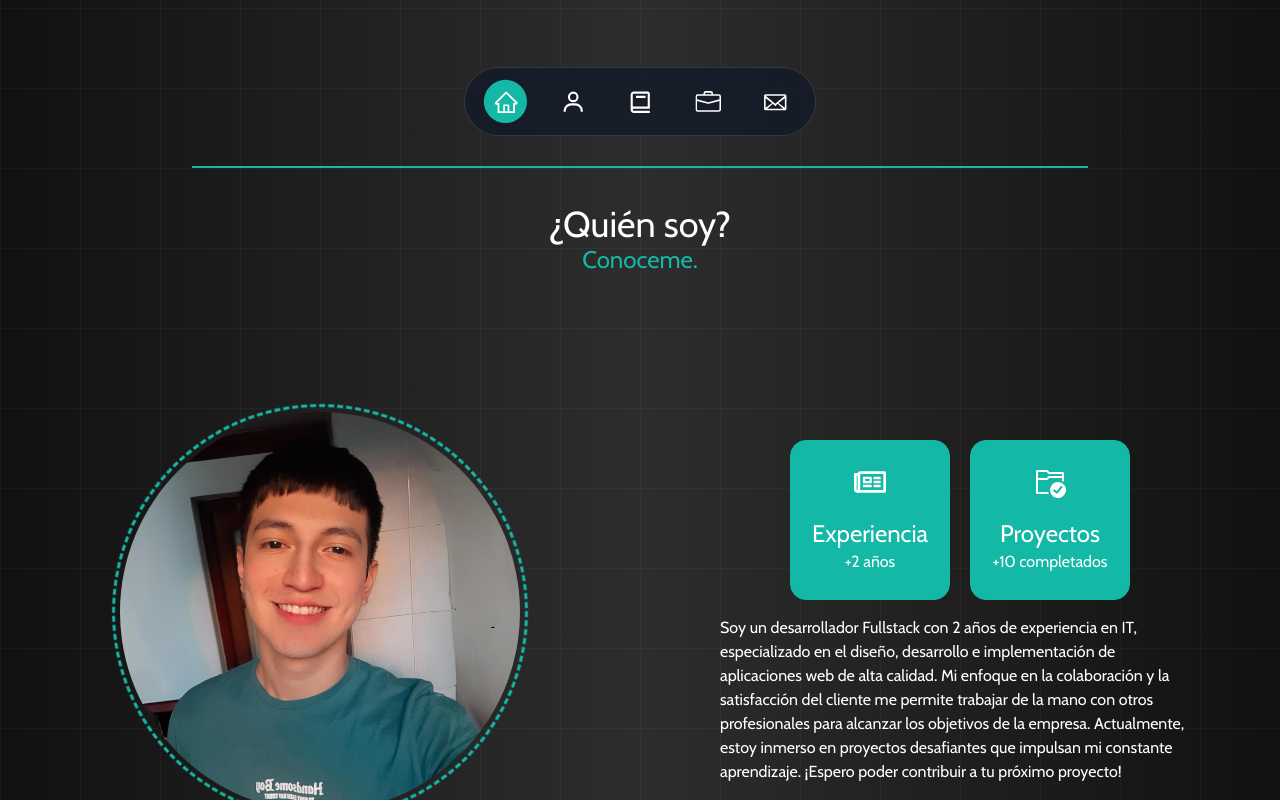
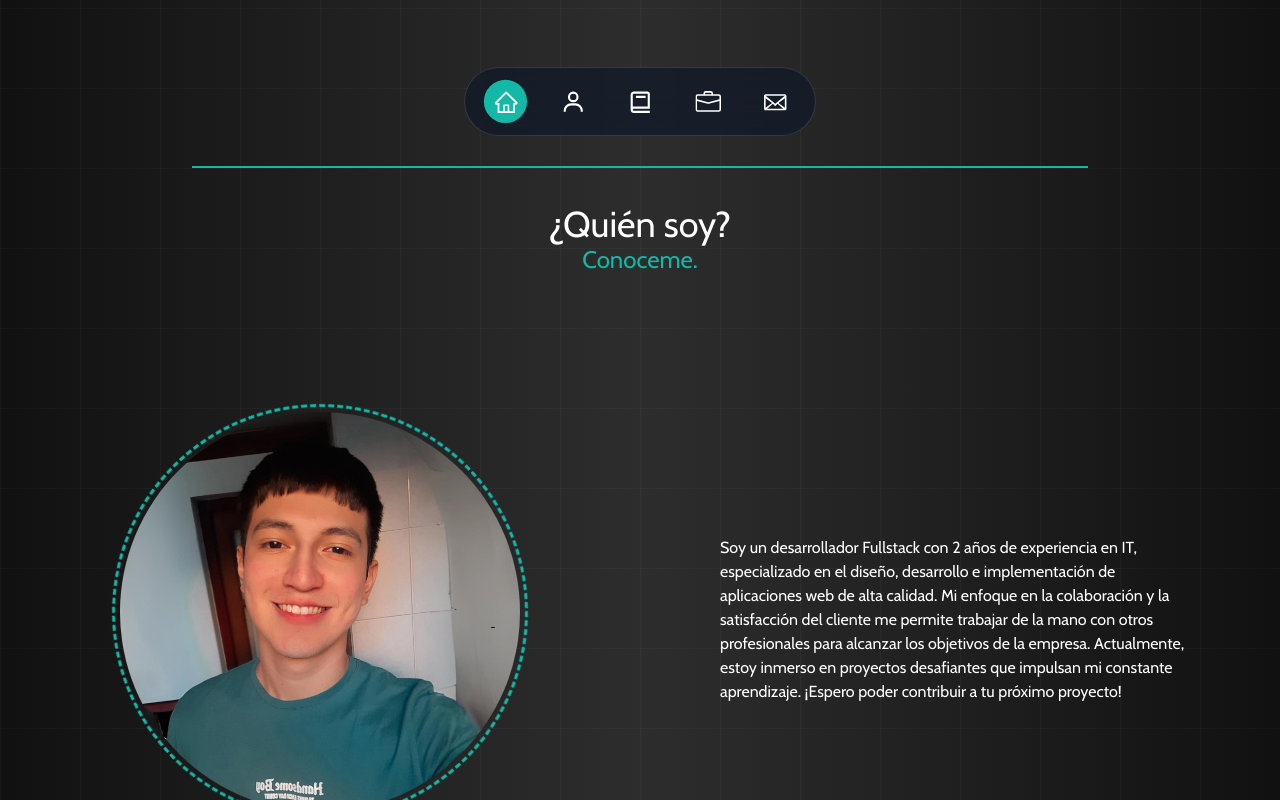
Before and after one commit to RodriEscalera/portfolio, a Next.js app: page / in a window 1280 px wide. Shown: the part 632-1432 px from the top of the page. Built offline with nearby package versions, Linux system fonts and the light colour scheme.

Commit message:
remove experiencie square

```diff
--- a/src/components/Navbar/NavBar.module.css
+++ b/src/components/Navbar/NavBar.module.css
@@ -1,6 +1,39 @@
+.nav {
+  z-index: 3;
+  display: flex;
+  color: white;
+  justify-content: center;
+  align-items: center;
+  position: fixed;
+  right: 50%;
+  transform: translateX(50%);
+  bottom: 2rem;
+  width: 22rem;
+  height: 4.3rem;
+  border-radius: 3rem;
+}
+
+.ul {
+  display: flex;
+  gap: 2.5rem;
+}
+
 .glass-effect {
   backdrop-filter: blur(16px) saturate(180%);
   -webkit-backdrop-filter: blur(16px) saturate(180%);
   background-color: rgba(17, 25, 40, 0.75);
   border: 1px solid rgba(255, 255, 255, 0.125);
 }
+
+@media (max-width: 370px) {
+  .nav {
+    width: 90%;
+    padding-left: 1rem;
+    padding-right: 1rem;
+  }
+  .ul {
+    justify-content: space-around;
+    gap: 0.5rem;
+    width: 100%;
+  }
+}
--- a/src/components/Navbar/NavBar.tsx
+++ b/src/components/Navbar/NavBar.tsx
@@ -42,10 +42,8 @@ const NavBar = () => {
   };
 
   return (
-    <nav
-      className={`z-30 flex text-white justify-center items-center fixed right-1/2 translate-x-2/4 bottom-[2rem] w-[22rem] h-[4.3rem] rounded-[3rem] ${style["glass-effect"]}`}
-    >
-      <ul className="flex gap-10">
+    <nav className={`${style["nav"]} ${style["glass-effect"]}`}>
+      <ul className={style["ul"]}>
         <li>
           <IconButton
             onClick={onSelectNavButton}
--- a/src/sections/AboutMe/AboutMe.tsx
+++ b/src/sections/AboutMe/AboutMe.tsx
@@ -1,8 +1,8 @@
 "use client";
 import Image from "next/image";
 import React, { FC } from "react";
-import { FaRegNewspaper } from "react-icons/fa";
-import { VscFolderActive } from "react-icons/vsc";
+// import { FaRegNewspaper } from "react-icons/fa";
+// import { VscFolderActive } from "react-icons/vsc";
 import style from "./AboutMe.module.css";
 
 const HeaderSection: FC = () => {
@@ -14,30 +14,30 @@ const HeaderSection: FC = () => {
   );
 };
 
-const SquaresContainer: FC = () => {
-  return (
-    <div className="flex max-[660px]:w-[85%] min-[660px]:w-[75%] justify-center gap-5 ">
-      <div
-        className={`w-[10rem] h-[10rem] ${style["xp-projects-square"]} max-[415px]:scale-[0.8] bg-darkGreen rounded-[1rem] flex flex-col justify-center items-center gap-5`}
-      >
-        <FaRegNewspaper className="w-[2rem] h-[2rem] text-white" />
-        <div className="text-center text-white">
-          <h3 className="text-2xl">Experiencia</h3>
-          <p>+2 años</p>
-        </div>
-      </div>
-      <div
-        className={`w-[10rem] h-[10rem] max-[415px]:scale-[0.8] ${style["xp-projects-square"]} bg-darkGreen rounded-[1rem] flex flex-col justify-center items-center gap-5`}
-      >
-        <VscFolderActive className="w-[2rem] h-[2rem] text-white" />
-        <div className="text-center text-white">
-          <h3 className="text-2xl">Proyectos</h3>
-          <p>+10 completados</p>
-        </div>
-      </div>
-    </div>
-  );
-};
+// const SquaresContainer: FC = () => {
+//   return (
+//     <div className="flex max-[660px]:w-[85%] min-[660px]:w-[75%] justify-center gap-5">
+//       <div
+//         className={`w-[10rem] h-[10rem] ${style["xp-projects-square"]} max-[415px]:scale-[0.8] bg-darkGreen rounded-[1rem] flex flex-col justify-center items-center gap-5`}
+//       >
+//         <FaRegNewspaper className="w-[2rem] h-[2rem] text-white" />
+//         <div className="text-center text-white">
+//           <h3 className="text-2xl">Experiencia</h3>
+//           <p>+2 años</p>
+//         </div>
+//       </div>
+//       <div
+//         className={`w-[10rem] h-[10rem] max-[415px]:scale-[0.8] ${style["xp-projects-square"]} bg-darkGreen rounded-[1rem] flex flex-col justify-center items-center gap-5`}
+//       >
+//         <VscFolderActive className="w-[2rem] h-[2rem] text-white" />
+//         <div className="text-center text-white">
+//           <h3 className="text-2xl">Proyectos</h3>
+//           <p>+10 completados</p>
+//         </div>
+//       </div>
+//     </div>
+//   );
+// };
 
 const ExperienceText: FC = () => {
   return (
@@ -80,7 +80,7 @@ const AboutMe: FC = () => {
       <div className={style["content-container"]}>
         <PhotoArea />
         <div className={style["about-me-container"]}>
-          <SquaresContainer />
+          {/* <SquaresContainer /> */}
           <ExperienceText />
         </div>
       </div>
--- a/src/styles/globals.css
+++ b/src/styles/globals.css
@@ -4,7 +4,6 @@
 
 html {
   -webkit-tap-highlight-color: transparent;
-  overflow-x: hidden;
 }
 
 .main-background {
@@ -15,6 +14,7 @@ html {
     rgba(45, 45, 45, 1) 50%,
     rgba(17, 17, 17, 1) 100%
   );
+  overflow-x: hidden;
 }
 
 .pattern {
```
